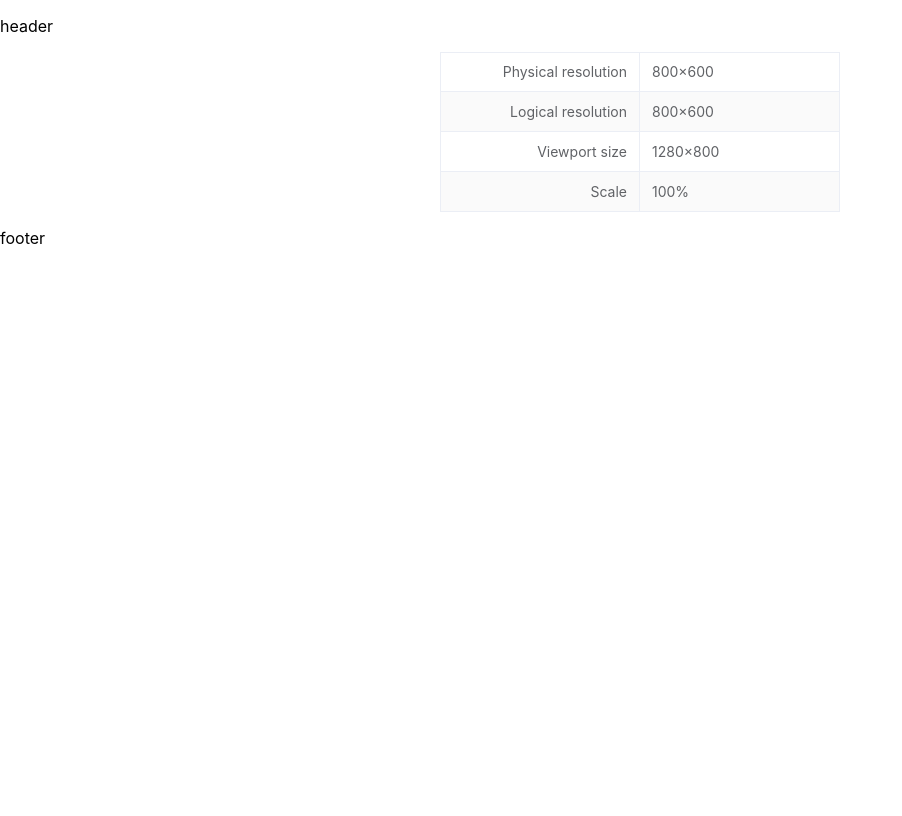
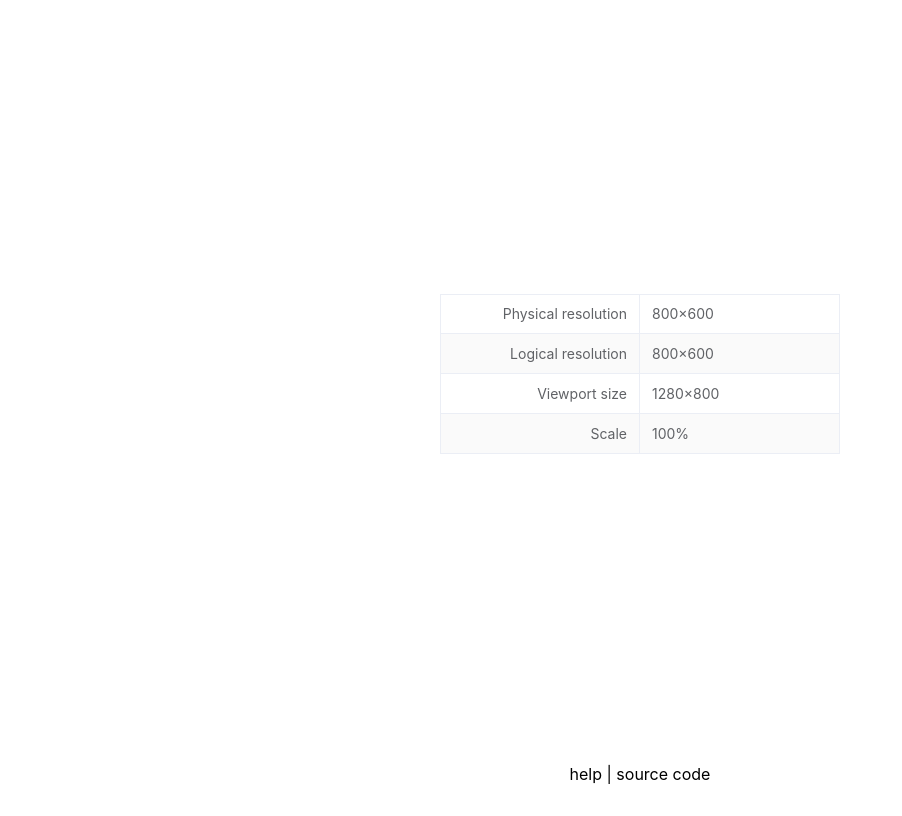
Before and after one commit to CyrusYip/resolution-viewer, a Vue app: page / in a window 1280 px wide. Shown: the whole page, without its empty margins (0-902 px from the left). Built offline with nearby package versions, Linux system fonts and the light colour scheme.

Commit message:
style: center <main>

```diff
--- a/src/App.vue
+++ b/src/App.vue
@@ -63,8 +63,8 @@ const tableData = computed(() => {
 
 <template>
   <el-config-provider>
+    <div flex flex-col justify-between min-h-vh min-h-dvh>
       <header>
-      <p>header</p>
       </header>
 
       <main>
@@ -78,8 +78,9 @@ const tableData = computed(() => {
       </main>
 
       <footer>
-      <p>footer</p>
+        <p text-center>help | source code</p>
       </footer>
+    </div>
   </el-config-provider>
 </template>
 
--- a/src/assets/base.css
+++ b/src/assets/base.css
@@ -8,8 +8,6 @@
 
 body {
   margin: 0;
-  min-height: 100vh; /* Support older mobile devices */
-  min-height: 100dvh;
   font-family:
     Inter,
     -apple-system,
```
Lines whose indentation alone changed are shown as unchanged.
